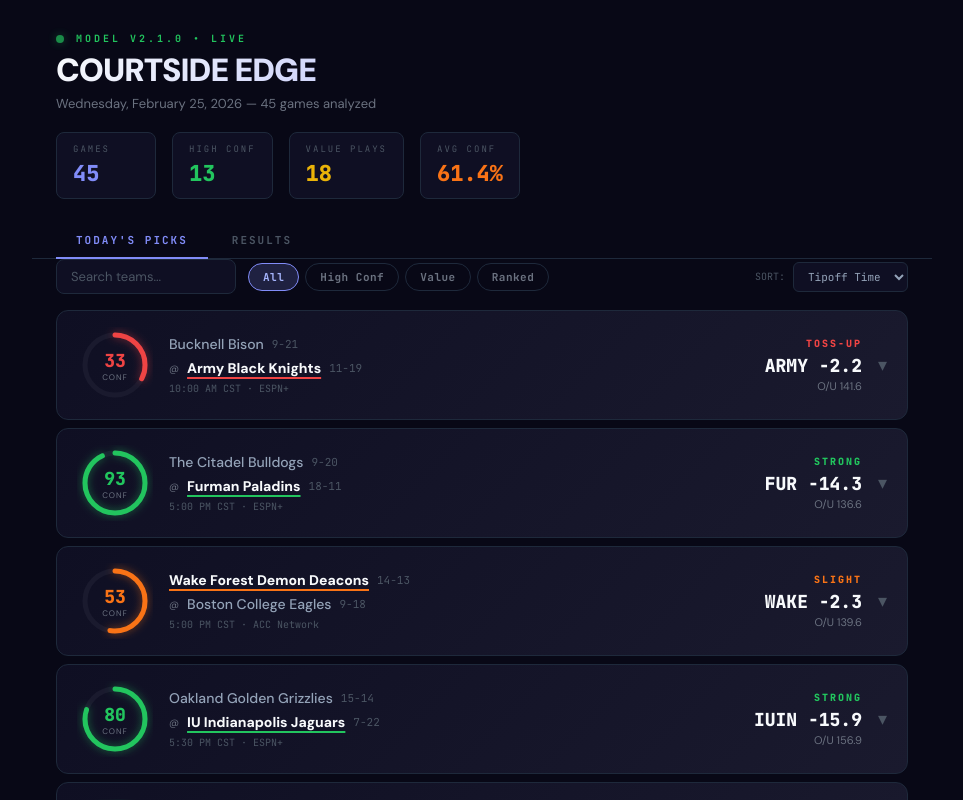
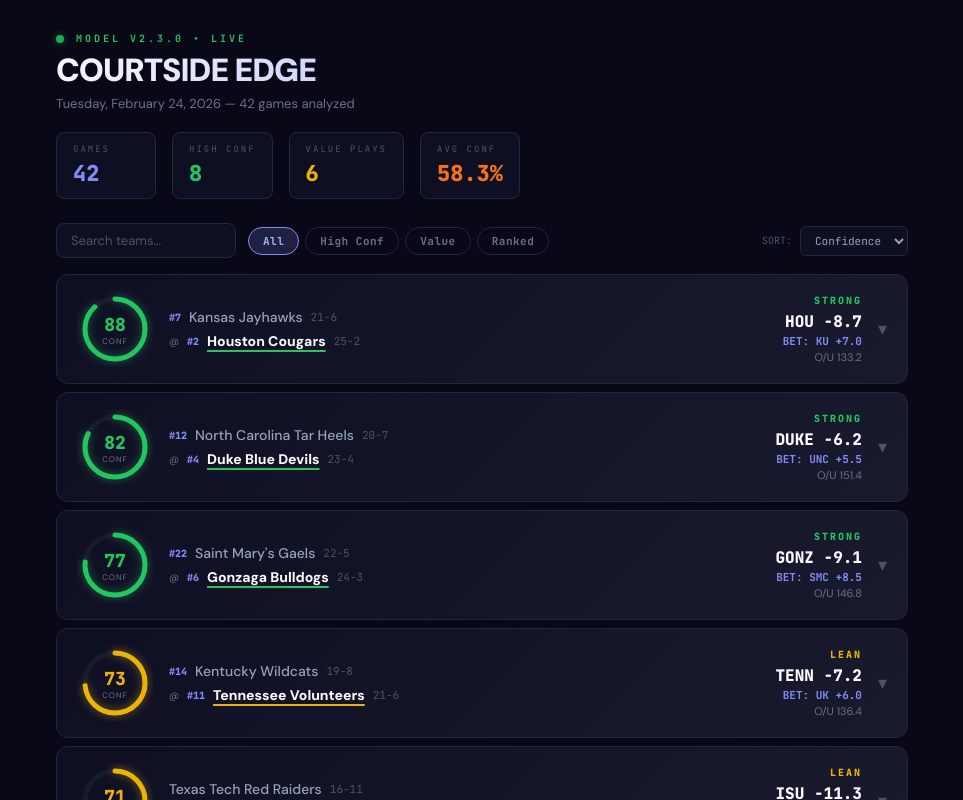
Before and after one commit to chasevandiver/cbbmodel, a React (Vite) app: page / in a window 1280 px wide. Shown: the top 800 px of the page, without its empty margins (158-1121 px from the left). Built offline with nearby package versions, Linux system fonts and the light colour scheme.

Commit message:
fix ATS pick display - show BET label with correct side vs market

```diff
--- a/src/App.jsx
+++ b/src/App.jsx
@@ -1,5 +1,4 @@
 import { useState, useEffect, useRef } from "react";
-import Results from "./Results.jsx";
 
 // Sample data structure matching the Python model output
 const SAMPLE_DATA = {
@@ -479,8 +478,7 @@
 }
 
 function GameCard({ pick, expanded, onToggle, index }) {
-  const isHomePick = pick.pick === pick.home_team;
-  const isAwayPick = pick.pick === pick.away_team;
+  const isHomePick = pick.predicted_spread < 0;
   const spreadAbs = Math.abs(pick.predicted_spread).toFixed(1);
   const confLevel =
     pick.confidence >= 75
@@ -498,6 +496,40 @@
       : pick.confidence >= 40
       ? "#f97316"
       : "#ef4444";
+
+  // ATS pick logic: compare model spread vs market spread
+  // predicted_spread is from HOME team's perspective (negative = home favored)
+  // market spread is from favorite's perspective
+  const marketSpread = pick.market?.spread;
+  const marketHolder = pick.market?.spread_holder; // team name of the favorite
+
+  let atsPick = null; // which team to bet ATS
+  let atsLabel = null;
+  let atsSpread = null;
+
+  if (marketSpread != null && marketHolder != null) {
+    // Convert market spread to home-perspective
+    // If market favorite is home team, market spread is negative for home
+    const homeIsMarketFav = marketHolder === pick.home_team || marketHolder === pick.home_abbr;
+    const marketHomeSpread = homeIsMarketFav ? -Math.abs(marketSpread) : Math.abs(marketSpread);
+
+    const edge = pick.predicted_spread - marketHomeSpread;
+    // edge > 0: model likes home MORE than market → bet home -spread
+    // edge < 0: model likes away MORE than market → bet away +spread
+    if (edge > 0.5) {
+      atsPick = pick.home_abbr;
+      atsSpread = marketHomeSpread; // negative
+      atsLabel = `${pick.home_abbr} ${marketHomeSpread > 0 ? "+" : ""}${marketHomeSpread.toFixed(1)}`;
+    } else if (edge < -0.5) {
+      atsPick = pick.away_abbr;
+      atsSpread = Math.abs(marketHomeSpread);
+      atsLabel = `${pick.away_abbr} +${Math.abs(marketHomeSpread).toFixed(1)}`;
+    }
+  }
+
+  // Underline the team the model projects to win outright
+  const isAwayPick = pick.pick === pick.away_team;
+  const isHomePickSU = pick.pick === pick.home_team;
 
   return (
     <div
@@ -559,28 +591,32 @@
           <div style={{ display: "flex", alignItems: "center", gap: 8 }}>
             <span style={{ fontSize: 10, color: "#6b7280" }}>@</span>
             {pick.home_rank <= 25 && (
-              <span style={{ fontSize: 10, fontWeight: 800, color: "#818cf8", fontFamily: "'JetBrains Mono', monospace" }}>
+              <span
+                style={{
+                  fontSize: 10,
+                  fontWeight: 800,
+                  color: "#818cf8",
+                  fontFamily: "'JetBrains Mono', monospace",
+                }}
+              >
                 #{pick.home_rank}
               </span>
             )}
-            <span style={{
-              fontSize: 14, fontWeight: isHomePick ? 800 : 500,
-              color: isHomePick ? "#f8fafc" : "#94a3b8",
-              textDecoration: isHomePick ? `underline 2px ${confColor}` : "none",
-              textUnderlineOffset: 4,
-            }}>
+            <span
+              style={{
+                fontSize: 14,
+                fontWeight: isHomePickSU ? 800 : 500,
+                color: isHomePickSU ? "#f8fafc" : "#94a3b8",
+                textDecoration: isHomePickSU ? `underline 2px ${confColor}` : "none",
+                textUnderlineOffset: 4,
+              }}
+            >
               {pick.home_team}
             </span>
             <span style={{ fontSize: 11, color: "#4b5563", fontFamily: "'JetBrains Mono', monospace" }}>
               {pick.home_record}
             </span>
           </div>
-          {pick.date && (
-            <div style={{ fontSize: 10, color: "#4b5563", marginTop: 5, fontFamily: "'JetBrains Mono', monospace" }}>
-              {(() => { try { return new Date(pick.date).toLocaleTimeString("en-US", { hour: "numeric", minute: "2-digit", timeZone: "America/Chicago", timeZoneName: "short" }); } catch { return ""; } })()}
-              {pick.broadcast ? ` · ${pick.broadcast}` : ""}
-            </div>
-          )}
         </div>
 
         {/* Pick & Spread */}
@@ -597,16 +633,27 @@
           >
             {confLevel}
           </div>
+          {/* Model projected winner & margin */}
           <div
             style={{
-              fontSize: 18,
+              fontSize: 16,
               fontWeight: 900,
               color: "#f8fafc",
               fontFamily: "'JetBrains Mono', monospace",
             }}
           >
-            {pick.pick_abbr} -{spreadAbs}
+            {pick.pick_abbr} {isHomePick ? "-" : "+"}{spreadAbs}
           </div>
+          {/* ATS bet vs market */}
+          {atsLabel ? (
+            <div style={{ fontSize: 11, color: "#818cf8", marginTop: 2, fontWeight: 700, fontFamily: "'JetBrains Mono', monospace" }}>
+              BET: {atsLabel}
+            </div>
+          ) : (
+            <div style={{ fontSize: 10, color: "#4b5563", marginTop: 2, fontFamily: "'JetBrains Mono', monospace" }}>
+              no line
+            </div>
+          )}
           <div style={{ fontSize: 11, color: "#6b7280", marginTop: 2 }}>
             O/U {pick.predicted_total}
           </div>
@@ -821,17 +868,15 @@
 
 export default function App() {
   const [data, setData] = useState(null);
-  const [activeTab, setActiveTab] = useState("picks");
   const [expandedId, setExpandedId] = useState(null);
   const [filter, setFilter] = useState("all");
   const [searchTerm, setSearchTerm] = useState("");
-  const [sortBy, setSortBy] = useState("tipoff");
+  const [sortBy, setSortBy] = useState("confidence");
 
   useEffect(() => {
-    fetch("/latest.json")
-      .then((r) => { if (!r.ok) throw new Error(); return r.json(); })
-      .then(setData)
-      .catch(() => setData(SAMPLE_DATA));
+    // In production, fetch from your API:
+    // fetch('/api/picks/latest.json').then(r => r.json()).then(setData)
+    setData(SAMPLE_DATA);
   }, []);
 
   if (!data)
@@ -878,8 +923,6 @@
     );
   }
 
-  if (sortBy === "tipoff")
-    filtered.sort((a, b) => new Date(a.date) - new Date(b.date));
   if (sortBy === "confidence")
     filtered.sort((a, b) => b.confidence - a.confidence);
   if (sortBy === "spread")
@@ -1037,26 +1080,6 @@
         </div>
       </header>
 
-      {/* Tab Nav */}
-      <div style={{ maxWidth: 900, margin: "0 auto", padding: "0 24px 0", display: "flex", gap: 4, borderBottom: "1px solid #1e293b" }}>
-        {["picks", "results"].map((tab) => (
-          <button key={tab} onClick={() => setActiveTab(tab)} style={{
-            background: "none", border: "none", cursor: "pointer",
-            padding: "10px 20px", fontSize: 11, fontWeight: 700,
-            letterSpacing: 2, textTransform: "uppercase",
-            fontFamily: "'JetBrains Mono', monospace",
-            color: activeTab === tab ? "#818cf8" : "#4b5563",
-            borderBottom: activeTab === tab ? "2px solid #818cf8" : "2px solid transparent",
-            marginBottom: -1, transition: "all 0.2s ease",
-          }}>
-            {tab === "picks" ? "Today's Picks" : "Results"}
-          </button>
-        ))}
-      </div>
-
-      {activeTab === "results" && <Results />}
-      {activeTab === "picks" && <>
-
       {/* Controls */}
       <div
         style={{
@@ -1144,7 +1167,6 @@
               fontFamily: "'JetBrains Mono', monospace",
             }}
           >
-            <option value="tipoff">Tipoff Time</option>
             <option value="confidence">Confidence</option>
             <option value="spread">Spread</option>
             <option value="value">Value</option>
@@ -1207,7 +1229,6 @@
           {new Date(data.generated_at).toLocaleString()} • v{data.model_version}
         </p>
       </footer>
-      </>}
     </div>
   );
 }
```
